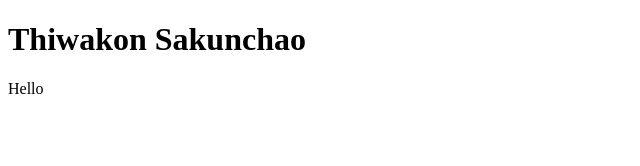
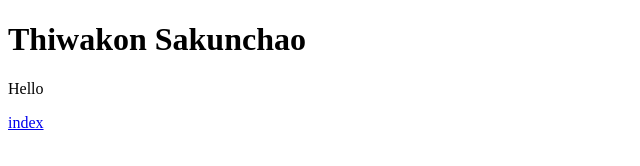
Before and after one commit to thiwakonsakunchao/Lab3_3, a plain HTML site: page profile.html in a window 1280 px wide. Shown: the full height of the page, 0-640 px from the left. Drawn offline with Linux system fonts and the light colour scheme.

Commit message:
edit link

```diff
--- a/profile.html
+++ b/profile.html
@@ -9,6 +9,6 @@
 <body>
     <h1>Thiwakon Sakunchao</h1>
     <p>Hello</p>
-    <a href="./index.html"></a>
+    <a href="./index.html">index</a>
 </body>
 </html>
```
